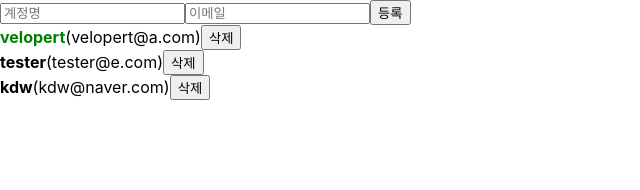
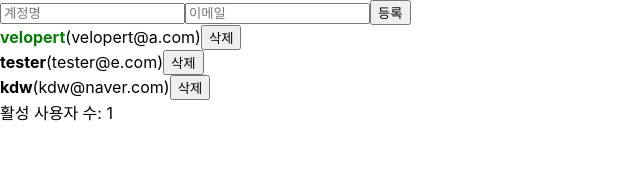
Before and after one commit to dwkim-97/velopert-react-redux, a React (Create React App) app: page / in a window 1280 px wide. Shown: the top 190 px of the page, without its empty margins (0-640 px from the left). Built offline with nearby package versions, Linux system fonts and the light colour scheme.

Commit message:
1-17 useMemo 사용하여 연산값 저장

```diff
--- a/src/App.js
+++ b/src/App.js
@@ -1,10 +1,16 @@
-import React, { useRef, useState } from 'react';
+import React, { useRef, useState, useMemo } from 'react';
 import UserList from './UserList';
 import CreateUser from './CreateUser';
 
+// 단순 함수 사용시 input이 바뀔 때에도 컴포넌트가 리렌더링 됨.
+function countActiveUsers(users) {
+  console.log('활성 사용자 수를 세는중...');
+  return users.filter(user => user.active).length;
+}
+
 function App() {
   const [inputs, setInputs] = useState({
-    name: '',
+    username: '',
     email: ''
   })
   const { username, email } = inputs;
@@ -68,10 +74,14 @@
       } : user))
   }
 
+  // useMemo의 첫 번째 파라미터에는 어떻게 연산할지 정의하는 함수를, 두 번째 파라미터에는 deps 배열을 넣어주면 된다.
+  // 만약 deps 배열 내부의 값이 바뀌면, 등록된 함수를 호출해서 값을 연산해주고, 아니면 이전에 연산한 값을 재사용한다.
+  const count = useMemo(() => countActiveUsers(users), [users]);
   return (
     <>
       <CreateUser username={username} email={email} onChange={onChange} onCreate={onCreate} />
       <UserList users={users} onRemove={onRemove} onToggle={onToggle} />
+      <div>활성 사용자 수: {count}</div>
     </>
 
   );
--- a/src/CreateUser.js
+++ b/src/CreateUser.js
@@ -1,7 +1,6 @@
 import React from 'react';
 
 function CreateUser({ username, email, onChange, onCreate }) {
-
     return (
         <div>
             <input name='username' placeholder='계정명' onChange={onChange} value={username} />
--- a/src/UserList.js
+++ b/src/UserList.js
@@ -1,4 +1,4 @@
-import React, { useEffect } from "react";
+import React from "react";
 
 function User({ user, onRemove, onToggle }) {
 
@@ -13,12 +13,6 @@
     // 3. deps 자체를 생략할 경우
     //   a) 컴포넌트가 리렌더링 될 때마다 등록된 함수가 호출됨. (render)
     //   b) 컴포넌트가 리렌더링 되기 직전에 cleanUp 함수가 호출됨. (willRender?)
-    useEffect(() => {
-        console.log('useEffect', user.username);
-        return () => {
-            console.log('return', user.username);
-        };
-    });
 
     return (
         <div>
```
